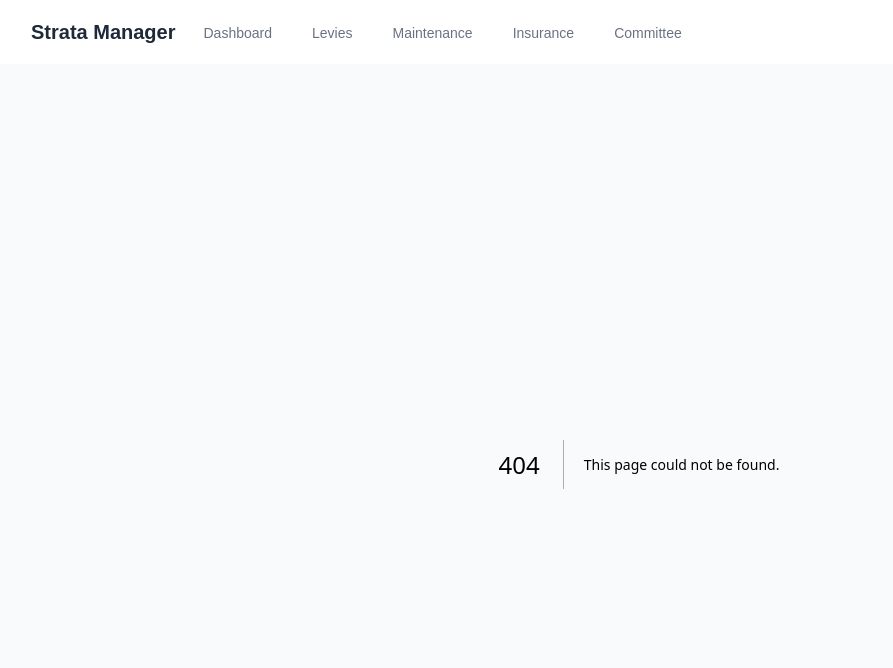
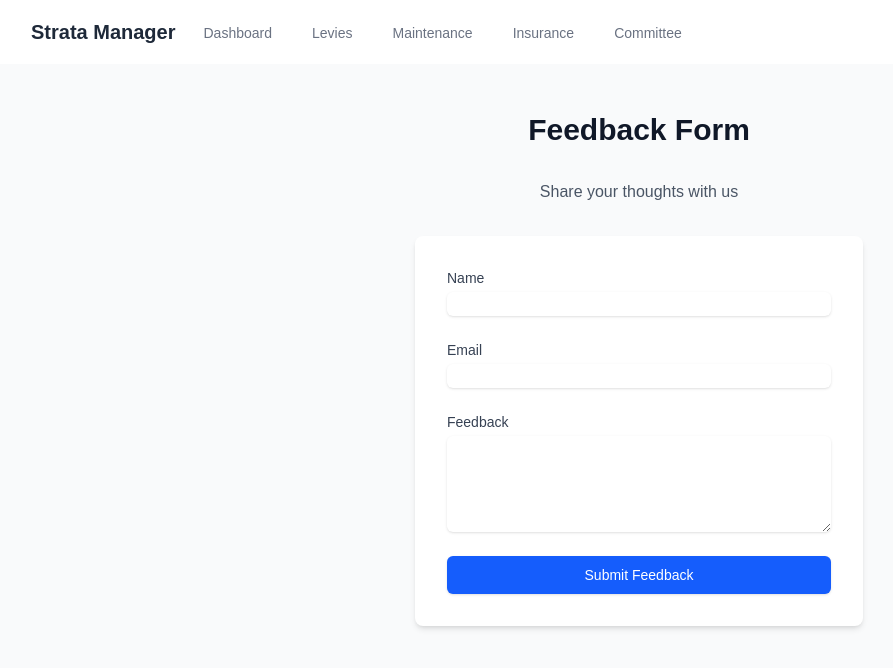
Before and after one commit to melissa7766/strata-management-website, a Next.js app: page /feedback in a window 1280 px wide. Before the commit this address had no page. Shown: the top 668 px of the page, without its empty margins (1-894 px from the left). Built offline with nearby package versions, Linux system fonts and the light colour scheme.

Commit message:
Add feedback form with POST and GET API endpoints

```diff
--- /dev/null
+++ b/app/api/feedback/route.js
@@ -0,0 +1,36 @@
+import { NextResponse } from 'next/server';
+
+export async function POST(request) {
+  try {
+    const data = await request.json();
+
+    // Here you would typically:
+    // 1. Validate the data
+    // 2. Store in a database
+    // 3. Send an email notification
+    // 4. etc.
+
+    // For now, we'll just log the data
+    console.log('Feedback received:', data);
+
+    return NextResponse.json(
+      { message: 'Feedback submitted successfully' },
+      { status: 200 }
+    );
+  } catch (error) {
+    console.error('Error processing feedback:', error);
+    return NextResponse.json(
+      { message: 'Error processing feedback' },
+      { status: 500 }
+    );
+  }
+}
+
+export async function GET() {
+  // This endpoint can be used to retrieve feedback data
+  // For now, we'll just return a success message
+  return NextResponse.json(
+    { message: 'Feedback endpoint is working' },
+    { status: 200 }
+  );
+}
--- /dev/null
+++ b/app/feedback/page.js
@@ -0,0 +1,109 @@
+'use client';
+
+import { useState } from 'react';
+
+export default function Feedback() {
+  const [formData, setFormData] = useState({
+    name: '',
+    email: '',
+    feedback: ''
+  });
+  const [message, setMessage] = useState('');
+
+  const handleSubmit = async (e) => {
+    e.preventDefault();
+    try {
+      const response = await fetch('/api/feedback', {
+        method: 'POST',
+        headers: {
+          'Content-Type': 'application/json',
+        },
+        body: JSON.stringify(formData),
+      });
+
+      if (response.ok) {
+        setMessage('Thank you for your feedback!');
+        setFormData({ name: '', email: '', feedback: '' });
+      } else {
+        setMessage('Something went wrong. Please try again.');
+      }
+    } catch (error) {
+      setMessage('Error submitting feedback. Please try again.');
+    }
+  };
+
+  return (
+    <div className="min-h-screen bg-gray-50 py-12 px-4 sm:px-6 lg:px-8">
+      <div className="max-w-md mx-auto">
+        <div className="text-center">
+          <h1 className="text-3xl font-bold text-gray-900 mb-8">Feedback Form</h1>
+          <p className="text-gray-600 mb-8">Share your thoughts with us</p>
+        </div>
+
+        <div className="bg-white shadow-md rounded-lg p-8">
+          <form onSubmit={handleSubmit} className="space-y-6">
+            <div>
+              <label htmlFor="name" className="block text-sm font-medium text-gray-700">
+                Name
+              </label>
+              <input
+                type="text"
+                id="name"
+                name="name"
+                required
+                value={formData.name}
+                onChange={(e) => setFormData({ ...formData, name: e.target.value })}
+                className="mt-1 block w-full rounded-md border-gray-300 shadow-sm focus:border-blue-500 focus:ring-blue-500"
+              />
+            </div>
+
+            <div>
+              <label htmlFor="email" className="block text-sm font-medium text-gray-700">
+                Email
+              </label>
+              <input
+                type="email"
+                id="email"
+                name="email"
+                required
+                value={formData.email}
+                onChange={(e) => setFormData({ ...formData, email: e.target.value })}
+                className="mt-1 block w-full rounded-md border-gray-300 shadow-sm focus:border-blue-500 focus:ring-blue-500"
+              />
+            </div>
+
+            <div>
+              <label htmlFor="feedback" className="block text-sm font-medium text-gray-700">
+                Feedback
+              </label>
+              <textarea
+                id="feedback"
+                name="feedback"
+                required
+                rows={4}
+                value={formData.feedback}
+                onChange={(e) => setFormData({ ...formData, feedback: e.target.value })}
+                className="mt-1 block w-full rounded-md border-gray-300 shadow-sm focus:border-blue-500 focus:ring-blue-500"
+              />
+            </div>
+
+            {message && (
+              <div className={`p-4 rounded-md ${
+                message.includes('Thank you') ? 'bg-green-50 text-green-700' : 'bg-red-50 text-red-700'
+              }`}>
+                {message}
+              </div>
+            )}
+
+            <button
+              type="submit"
+              className="w-full flex justify-center py-2 px-4 border border-transparent rounded-md shadow-sm text-sm font-medium text-white bg-blue-600 hover:bg-blue-700 focus:outline-none focus:ring-2 focus:ring-offset-2 focus:ring-blue-500"
+            >
+              Submit Feedback
+            </button>
+          </form>
+        </div>
+      </div>
+    </div>
+  );
+}
```
